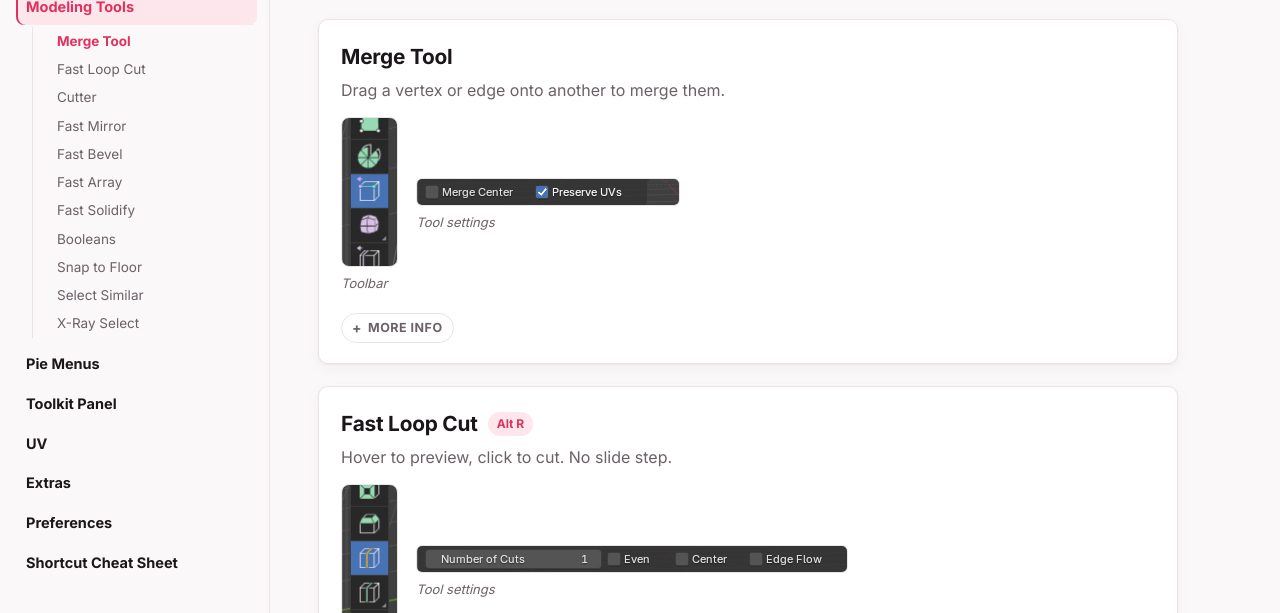
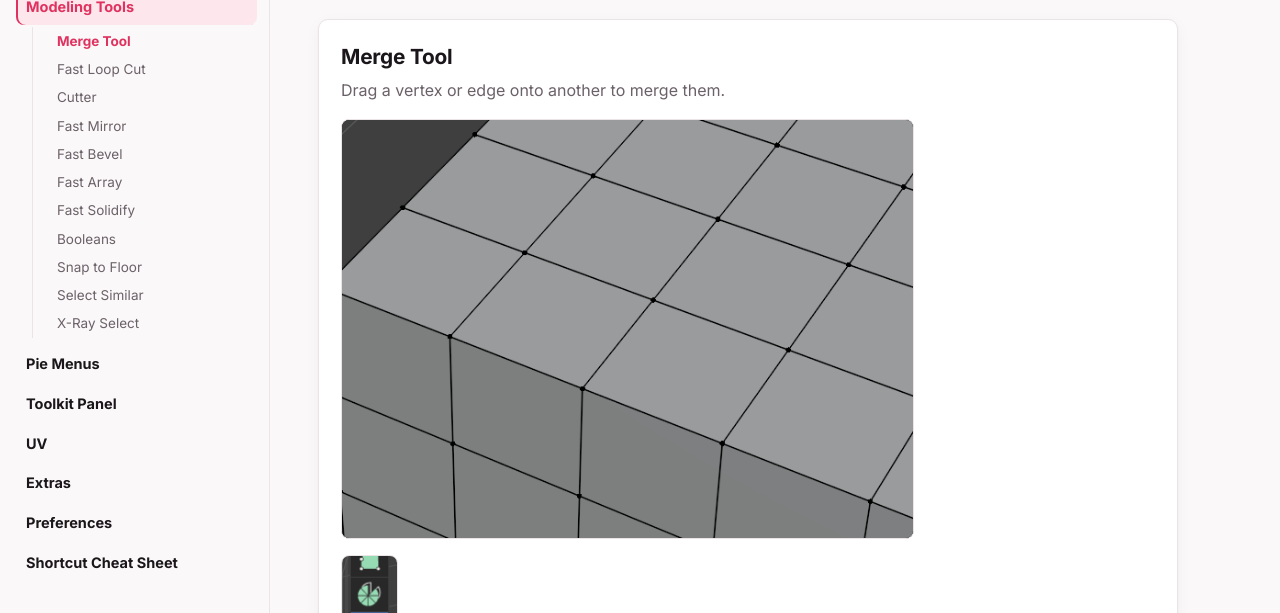
Before and after one commit to Dangry98/Key-Ops-Toolkit, a plain HTML site: page modeling-tools.html in a window 1280 px wide. Shown: the part 167-780 px from the top of the page. Drawn offline with Linux system fonts and the light colour scheme.

Commit message:
Docs: add Merge Tool GIF
Co-Authored-By: Claude Opus 5.5 <noreply@anthropic.com>

```diff
--- a/modeling-tools.html
+++ b/modeling-tools.html
@@ -25,6 +25,7 @@
 <section class="feature" id="merge-tool">
   <div class="feature-head"><h2>Merge Tool</h2></div>
   <p class="tagline">Drag a vertex or edge onto another to merge them.</p>
+  <figure class="media"><img src="assets/gifs/merge-tool.gif" alt="Merge Tool: dragging vertices onto targets" loading="lazy"></figure>
   <div class="media-row tool-shots"><figure class="media ui"><img src="assets/shots/merge-tool-icon.png" alt="Merge Tool in the toolbar" loading="lazy"><figcaption>Toolbar</figcaption></figure><figure class="media ui strip"><img src="assets/shots/merge-tool-header.png" alt="Merge Tool options in the tool header" loading="lazy"><figcaption>Tool settings</figcaption></figure></div>
   <details class="details"><summary>More info</summary><p class="where">Toolbar · Edit Mode</p><div class="table-wrap"><table><tr><th>Input</th><th>Action</th></tr><tr><td><kbd>LMB</kbd> drag</td><td>Drag from source to target</td></tr><tr><td><kbd>C</kbd></td><td>Toggle merge at center</td></tr><tr><td><kbd>RMB</kbd> / <kbd>Esc</kbd></td><td>Cancel</td></tr></table></div><p class="pref">Toggle in preferences: <b>Merge Tool</b></p></details>
 </section>
```
Also changed, not shown: assets/gifs/merge-tool.gif (added).
